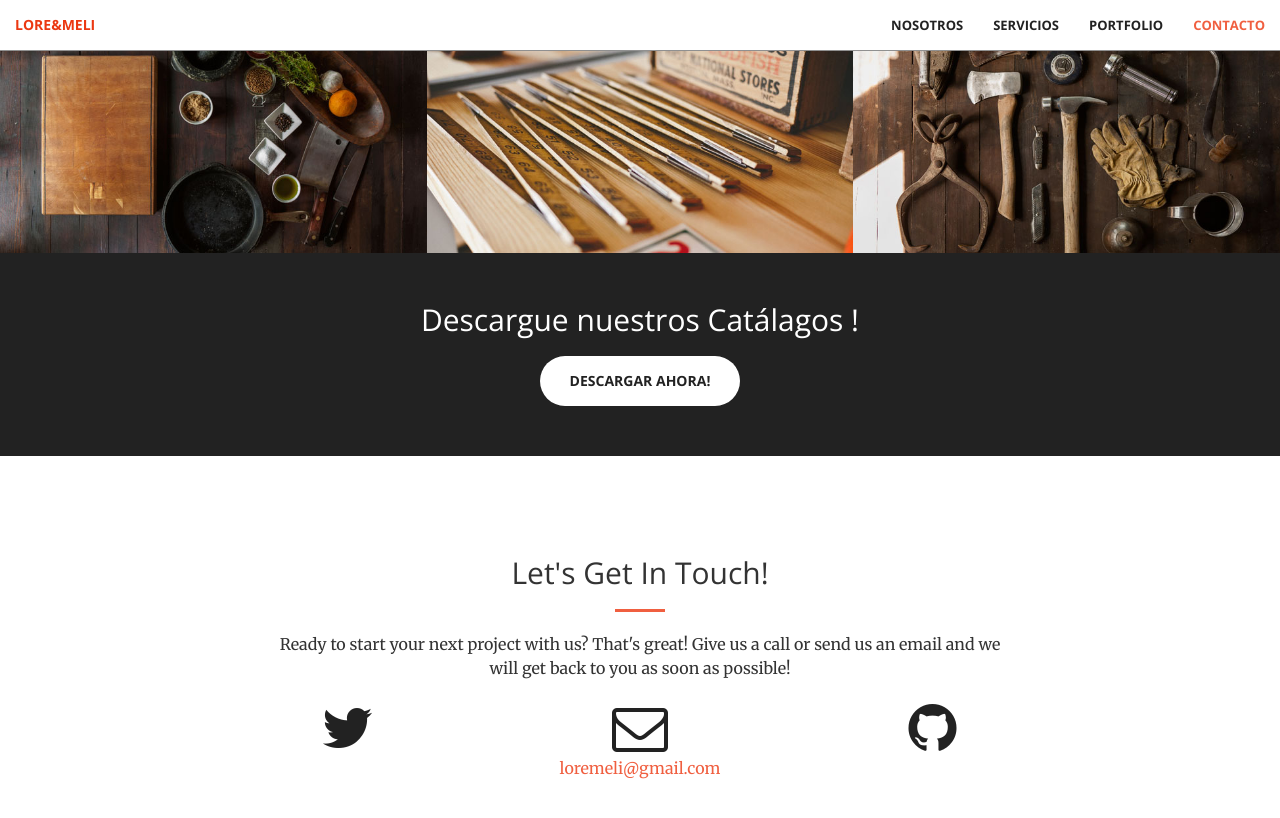
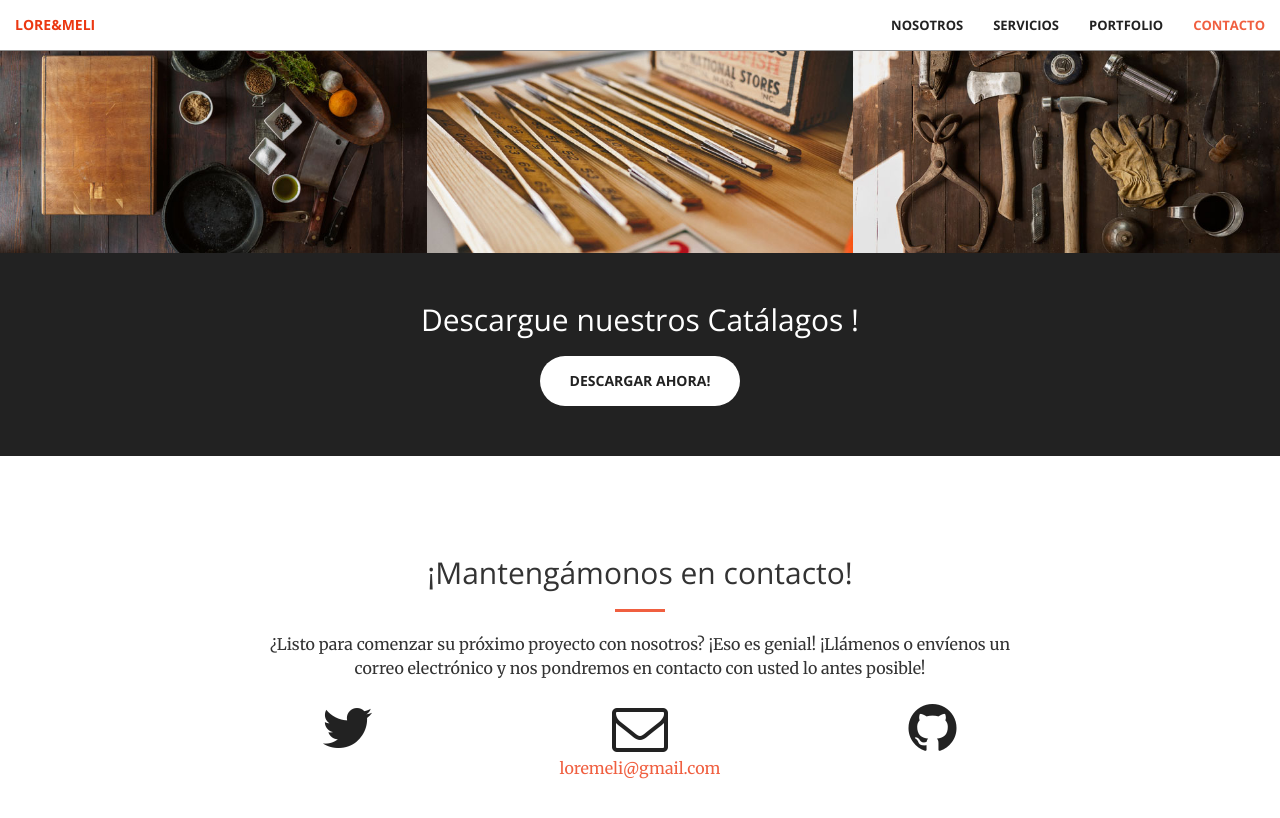
Before and after one commit to Williams7105/sitio1, a Jekyll site: the page built from index.html, in a window 1280 px wide and 900 px high, scrolled down 1981 px. Shown: the top 818 px of the window. Built offline with Jekyll 4.4.1, drawn with Linux system fonts in a browser that asks for light colours.

Commit message:
Update contact.html

```diff
--- a/_includes/contact.html
+++ b/_includes/contact.html
@@ -2,9 +2,9 @@
     <div class="container">
         <div class="row">
             <div class="col-lg-8 col-lg-offset-2 text-center">
-                <h2 class="section-heading">Let's Get In Touch!</h2>
+                <h2 class="section-heading">¡Mantengámonos en contacto!</h2>
                 <hr class="primary">
-                <p>Ready to start your next project with us? That's great! Give us a call or send us an email and we will get back to you as soon as possible!</p>
+                <p>¿Listo para comenzar su próximo proyecto con nosotros? ¡Eso es genial! ¡Llámenos o envíenos un correo electrónico y nos pondremos en contacto con usted lo antes posible!</p>
             </div>
         <div class="col-lg-2 col-lg-offset-2 text-center">
             <a href="https://twitter.com/{{ site.twitter_username }}">
```
